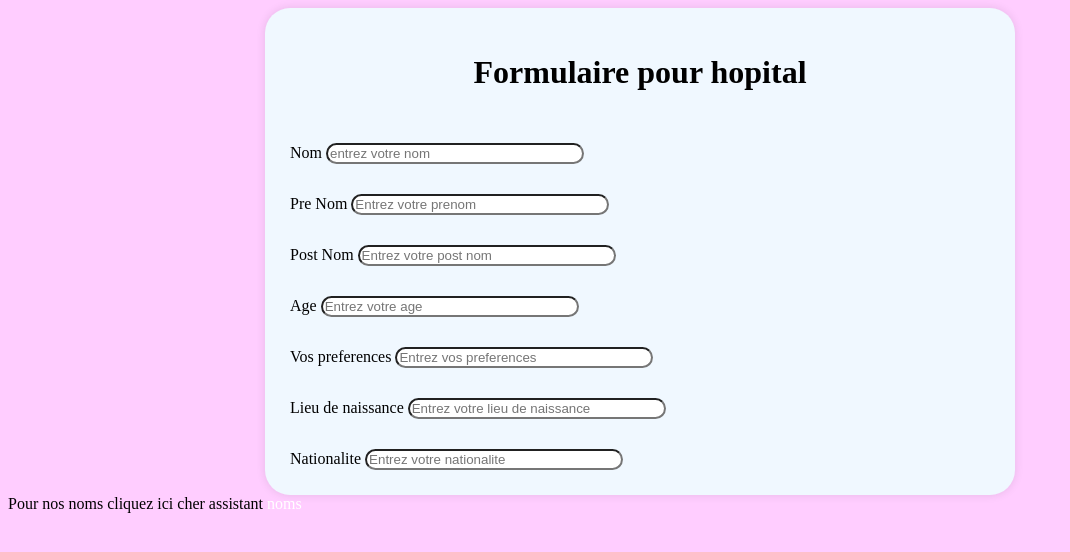
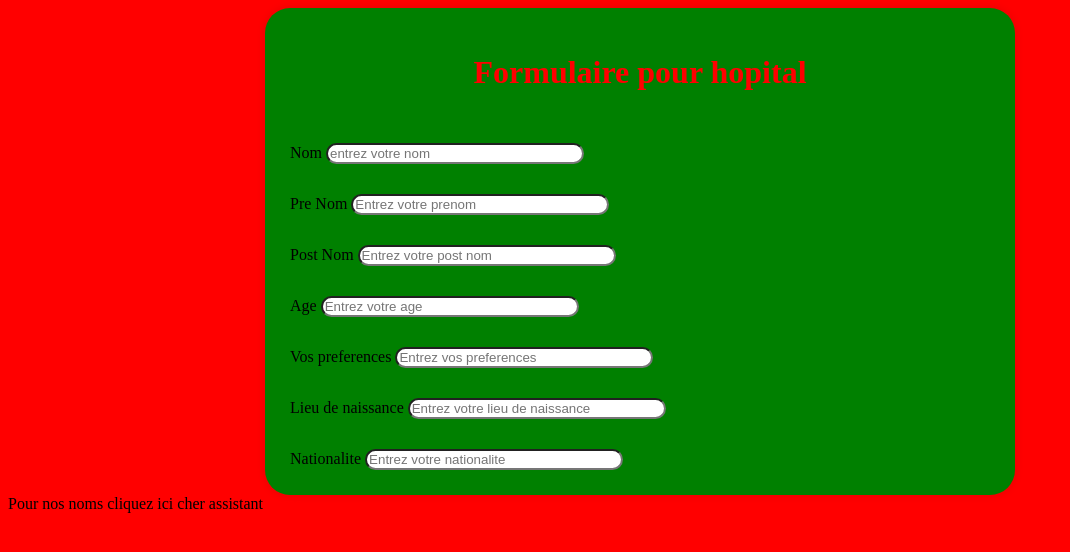
Before and after one commit to basandjaangel/projetdegroupe, a plain HTML site: page index.html in a window 1280 px wide. Shown: the whole page, without its empty margins (0-1070 px from the left). Drawn offline with Linux system fonts and the light colour scheme.

Commit message:
Davina banza

```diff
--- a/style.css
+++ b/style.css
@@ -1,13 +1,13 @@
 form{
     max-width: 700px;
     margin: auto;
-    background-color: aliceblue;
+    background-color: green;
     border-radius: 25px;
     padding: 25px;
     box-shadow: 0 0 10px rgba(0, 0, 0, 0.1);
 }
 body{
-    background-color: #f4f4;
+    background-color:red;
 }
 
 input{
@@ -17,8 +17,9 @@ input{
 }
 h1{
     text-align: center;
+    color: red;
 }
 a{
-    color: white;
+    color:red;
     text-decoration: none;
 }
```
